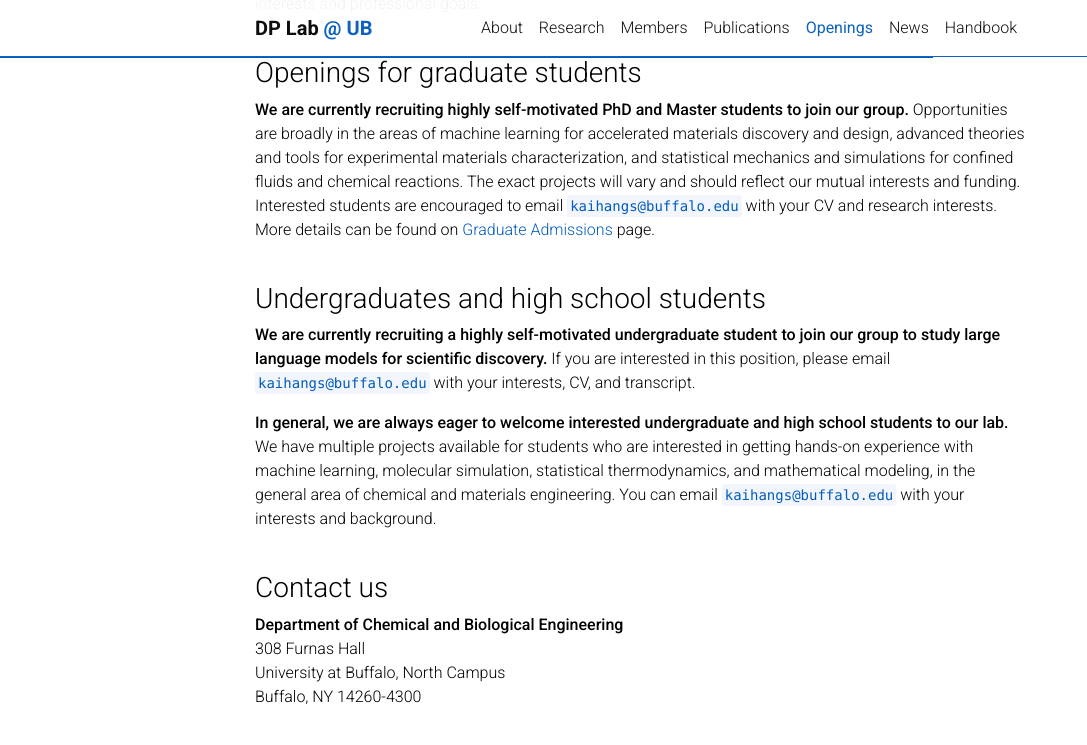
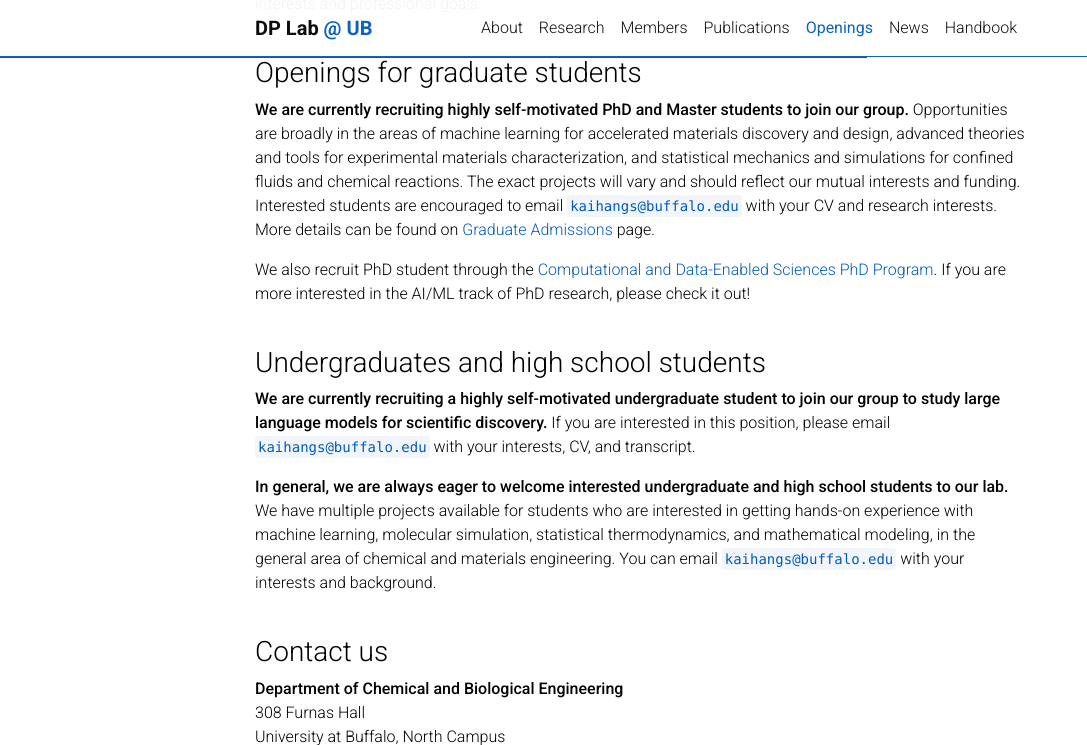
Before and after one commit to ShiResearchGroup/shiresearchgroup.github.io, a Jekyll site: the page built from _pages/openings.md, in a window 1280 px wide and 900 px high, scrolled down 608 px, cut to the strip 0-745 px from the top of the window. Shown: the whole strip, without its empty margins (0-1087 px from the left). Built offline with Jekyll 4.4.1, drawn with Linux system fonts in a browser that asks for light colours; full-size pictures stand in for the smaller copies a plugin makes; comment, search, counter and statistics services are not loaded; a style sheet for code colours, icons or effects is not loaded.

Commit message:
Update openings.md

```diff
--- a/_pages/openings.md
+++ b/_pages/openings.md
@@ -17,7 +17,9 @@ nav_order: 4
 **We currently have one (1) postdoctoral position available in our group.** Areas of interest include molecular simulation method development and machine learning for porous materials. Interested postdocs should inquire directly at `kaihangs@buffalo.edu` with a CV and a brief statement (3-5 sentences) of your research interests and professional goals. <br><br>
 
 ### Openings for graduate students <br>
-**We are currently recruiting highly self-motivated PhD and Master students to join our group.** Opportunities are broadly in the areas of machine learning for accelerated materials discovery and design, advanced theories and tools for experimental materials characterization, and statistical mechanics and simulations for confined fluids and chemical reactions. The exact projects will vary and should reflect our mutual interests and funding. Interested students are encouraged to email `kaihangs@buffalo.edu` with your CV and research interests. More details can be found on [Graduate Admissions](https://engineering.buffalo.edu/chemical-biological/academics/graduate/admissions.html) page. <br><br>
+**We are currently recruiting highly self-motivated PhD and Master students to join our group.** Opportunities are broadly in the areas of machine learning for accelerated materials discovery and design, advanced theories and tools for experimental materials characterization, and statistical mechanics and simulations for confined fluids and chemical reactions. The exact projects will vary and should reflect our mutual interests and funding. Interested students are encouraged to email `kaihangs@buffalo.edu` with your CV and research interests. More details can be found on [Graduate Admissions](https://engineering.buffalo.edu/chemical-biological/academics/graduate/admissions.html) page. <br>
+
+We also recruit PhD student through the [Computational and Data-Enabled Sciences PhD Program](https://www.buffalo.edu/ai-data-science/academics/grad/cdse-phd.html). If you are more interested in the AI/ML track of PhD research, please check it out!<br><br>
 
 ### Undergraduates and high school students<br>
 **We are currently recruiting a highly self-motivated undergraduate student to join our group to study large language models for scientific discovery.** If you are interested in this position, please email `kaihangs@buffalo.edu` with your interests, CV, and transcript. <br>
```
